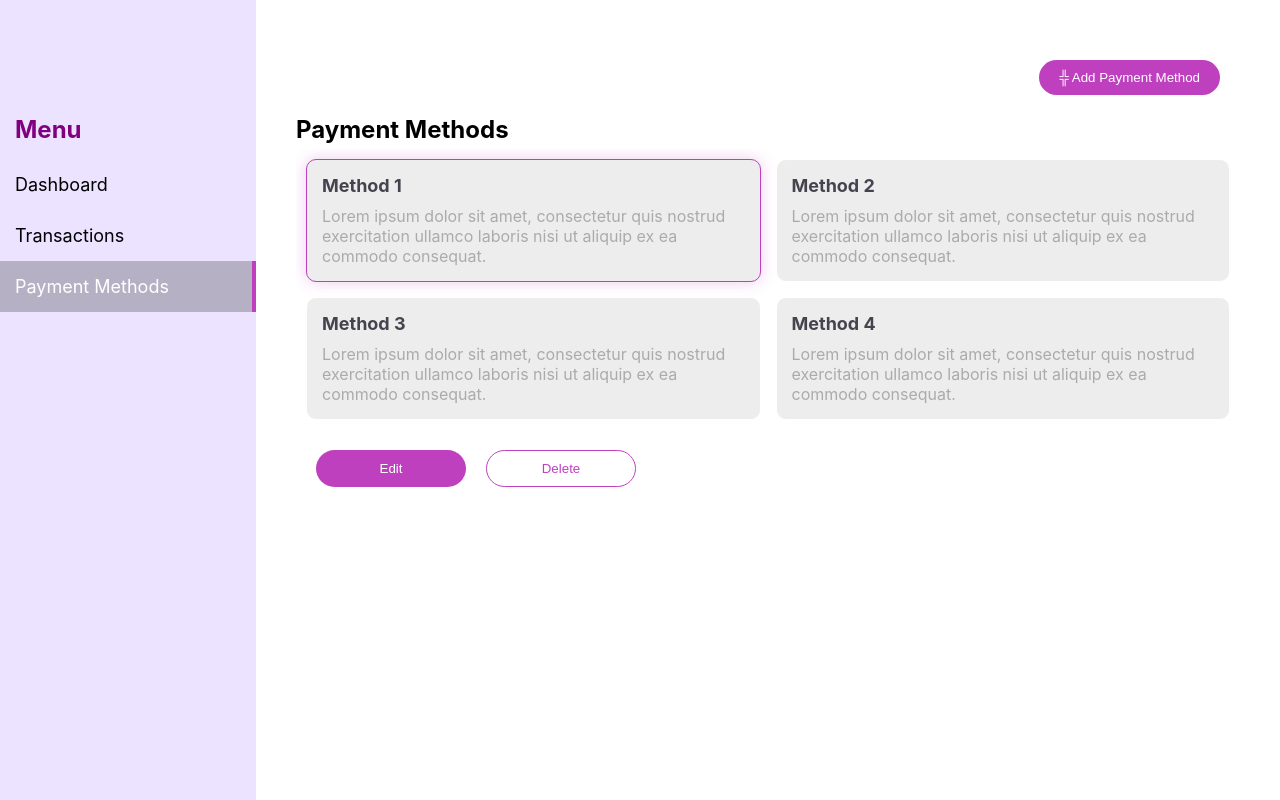
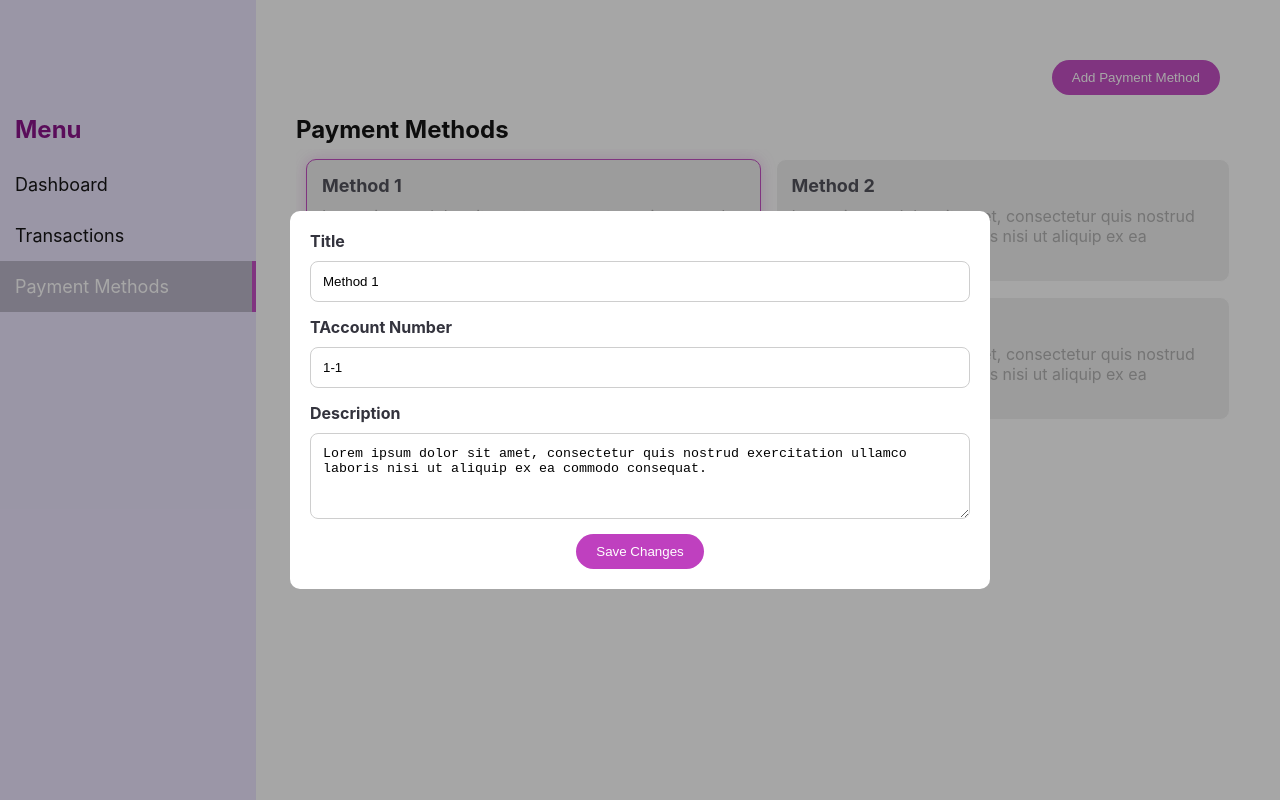
Before and after one commit to NatiG100/income-management-system, a Next.js app: page /admin/payment-methods in a window 1280 px wide. Both pictures are taken after a click on the button "Edit". Built offline with nearby package versions, Linux system fonts and the light colour scheme.

Commit message:
add & edit form completed

```diff
--- /dev/null
+++ b/src/components/AddEditPaymentMethod/index.jsx
@@ -0,0 +1,72 @@
+import React, { useState, useEffect } from 'react';
+import { StyledAddEditPaymentMethod } from './style';
+import Input from './../UIComponents/Input';
+import Textarea from '../UIComponents/TextArea';
+import Modal from '../UIComponents/Modal';
+import RoundButton from '../UIComponents/RoundButton';
+
+const AddEditPaymentMethod = ({
+    onClose,
+    isEdit,
+    formValueForEdit,
+    setOpenSuccess,
+    setOpenError
+}) => {
+    const [formValue, setFormValue] = useState({
+        title: "",
+        accountNumber: "",
+        description: "",
+    })
+    const setFormItemValue = (itemName, value) => {
+        setFormValue((form) => ({ ...form, [itemName]: value }));
+    }
+    useEffect(() => {
+        if (isEdit) {
+            setFormValue(formValueForEdit)
+        }
+    }, [isEdit, formValueForEdit])
+
+    const handleFormSubmit = () => {
+        if (formValue.accountNumber !== "" && formValue.title !== "" && formValue.description !== "") {
+            setOpenSuccess(true);
+            onClose();
+        } else {
+            setOpenError(true)
+        }
+    }
+    return (
+        <Modal onClose={onClose}>
+            <StyledAddEditPaymentMethod>
+                <Input
+                    type="text"
+                    placeholder="Enter the title"
+                    label="Title"
+                    setValue={(value) => { setFormItemValue("title", value) }}
+                    value={formValue.title}
+                />
+                <Input
+                    type="text"
+                    placeholder="Enter Account Number"
+                    label="TAccount Number"
+                    setValue={(value) => { setFormItemValue("accountNumber", value) }}
+                    value={formValue.accountNumber}
+                />
+                <Textarea
+                    label="Description"
+                    placeholder="Enter a description"
+                    rows={4}
+                    setValue={(value) => { setFormItemValue("description", value) }}
+                    value={formValue.description}
+                />
+                <RoundButton
+                    color='primary'
+                    text={isEdit ? "Save Changes" : "Add Method"}
+                    onClick={handleFormSubmit}
+                />
+            </StyledAddEditPaymentMethod>
+        </Modal>
+
+    );
+}
+
+export default AddEditPaymentMethod;
--- /dev/null
+++ b/src/components/AddEditPaymentMethod/style.js
@@ -0,0 +1,10 @@
+import styled from "@emotion/styled";
+
+export const StyledAddEditPaymentMethod = styled.div`
+    display:grid ;
+    grid-gap:15px ;
+    button{
+        max-width:80% ;
+        justify-self:center ;
+    }
+`;
--- a/src/components/UIComponents/Modal/style.js
+++ b/src/components/UIComponents/Modal/style.js
@@ -20,7 +20,7 @@ pointer-events:all;
     padding:20px ;
     border-radius:10px ;
     background-color:white ;
-    height:80% ;
+    max-height:80% ;
     overflow-y: auto;
 `;
 export const StyledBackdrop = styled.div`
--- /dev/null
+++ b/src/components/UIComponents/Textarea/index.jsx
@@ -0,0 +1,21 @@
+import React from 'react';
+import {
+    StyledTextarea,
+    StyledTextareaLabel,
+    StyledTextareaItem
+} from './style';
+const Textarea = ({ disabled = false, rows, placeholder, label, setValue, value }) => {
+    return (
+        <StyledTextarea>
+            <StyledTextareaLabel>{label}</StyledTextareaLabel>
+            <StyledTextareaItem
+                placeholder={placeholder}
+                value={value}
+                onChange={(event) => { setValue(event.target.value) }}
+                disabled={disabled}
+                rows={rows}
+            />
+        </StyledTextarea>
+    );
+}
+export default Textarea;
--- /dev/null
+++ b/src/components/UIComponents/Textarea/style.js
@@ -0,0 +1,15 @@
+import styled from "@emotion/styled"
+
+export const StyledTextarea = styled.div`
+display:grid ;
+gap:10px;
+`;
+export const StyledTextareaLabel = styled.p`
+    color:#33333d;
+    font-weight:700 ;
+    `;
+export const StyledTextareaItem = styled.textarea`
+    border:1px solid #cecece;
+    padding:12px ;
+    border-radius:8px ;
+`;
--- a/src/components/pageComponents/IncomeTypeList/index.jsx
+++ b/src/components/pageComponents/IncomeTypeList/index.jsx
@@ -7,15 +7,44 @@ import {
 } from './style';
 import companies from '../../../data/companies';
 import RoundButton from '../../UIComponents/RoundButton';
+import AddEditPaymentMethod from '../../AddEditPaymentMethod';
+import Feedback from '../../UIComponents/Feedback';
 
 const IncomeTypeList = () => {
     const [selected, setSelected] = useState(0);
+    const [open, setOpen] = useState(false);
+    const [isEdit, setIsEdit] = useState(false);
+    const [openSuccess, setOpenSuccess] = useState(false);
+    const [openError, setOpenError] = useState(false);
     return (
         <StyledIncomeTypeList>
+            {openSuccess &&
+                <Feedback
+                    type='success'
+                    onClose={() => setOpenSuccess(false)}
+                    text={isEdit ? "Payment Method Edited Successfully" : "Payment Method Added Successfully"}
+                />
+            }
+            {openError &&
+                <Feedback
+                    type='error'
+                    onClose={() => setOpenError(false)}
+                    text={"Please eneter a valid input."}
+                />
+            }
+            {open &&
+                <AddEditPaymentMethod
+                    isEdit={isEdit}
+                    formValueForEdit={companies[0].paymentMethods[selected]}
+                    onClose={() => { setOpen(false) }}
+                    setOpenSuccess={setOpenSuccess}
+                    setOpenError={setOpenError}
+                />
+            }
             <StyledAddWrapper>
                 <RoundButton
-                    text=' ╬ Add Payment Method'
-                    onClick={() => { }}
+                    text='Add Payment Method'
+                    onClick={() => { setIsEdit(false); setOpen(true) }}
                 />
             </StyledAddWrapper>
             <PaymentMethodList
@@ -27,7 +56,7 @@ const IncomeTypeList = () => {
             <StyledActions>
                 <RoundButton
                     text='Edit'
-                    onClick={() => { }}
+                    onClick={() => { setIsEdit(true); setOpen(true) }}
                 />
                 <RoundButton
                     text='Delete'
```
